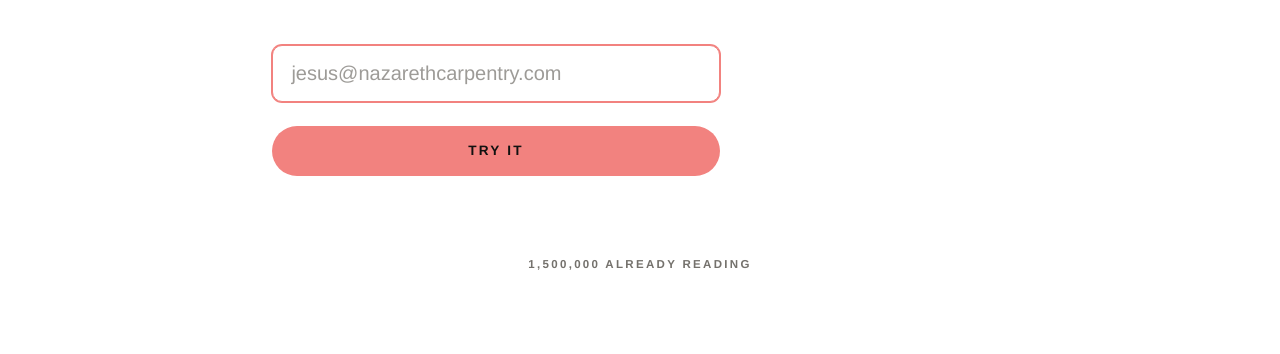
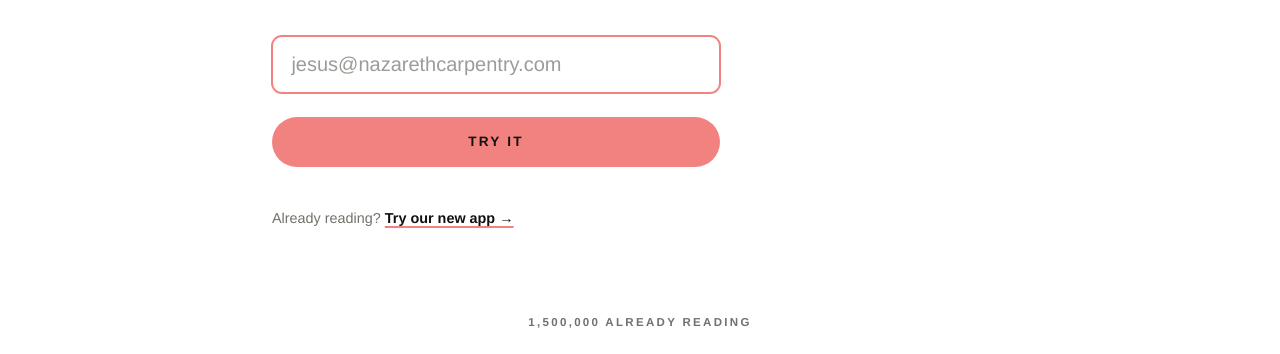
Before and after one commit to The-Pour-Over/strategic-ltv-dashboard, a plain HTML site: page conference/index.html in a window 1280 px wide. Shown: the part 504-858 px from the top of the page. Before the commit the page ends 800 px from the top, so only its background shows below. Drawn offline with Linux system fonts and the light colour scheme.

Commit message:
conference: add 'Already reading?' app link for existing subscribers
Co-Authored-By: Claude Fable 5 <noreply@anthropic.com>

```diff
--- a/conference/index.html
+++ b/conference/index.html
@@ -112,6 +112,20 @@
   }
   .btn.ink { background: #111110; color: #FFFFFF; }
 
+  .alt {
+    margin-top: 2.5rem;
+    font-size: 0.9rem;
+    color: var(--muted);
+  }
+  .alt a {
+    color: var(--ink);
+    font-weight: 600;
+    text-decoration: underline;
+    text-underline-offset: 3px;
+    text-decoration-color: var(--accent);
+    text-decoration-thickness: 2px;
+  }
+
   .err {
     display: none;
     margin-top: 1rem;
@@ -169,6 +183,7 @@
       <button class="btn" id="tpoBtn" type="submit">Try it</button>
     </form>
     <p class="err" id="err1">Hmm, that didn’t go through. Double-check the email and try again.</p>
+    <p class="alt">Already reading? <a href="https://apps.apple.com/us/app/the-pour-over/id6752842196" target="_blank" rel="noopener">Try our new app&nbsp;&rarr;</a></p>
   </div>
 
   <!-- STEP 2 — Decaf yes/no (coral band) -->
```
